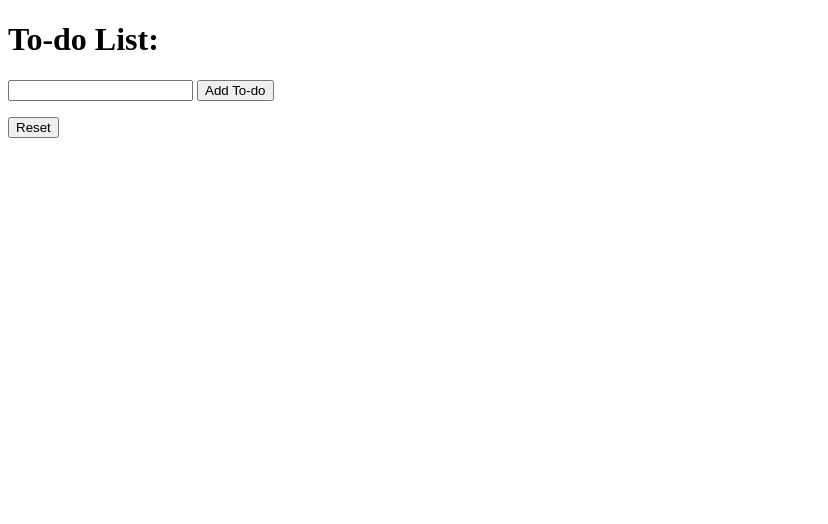
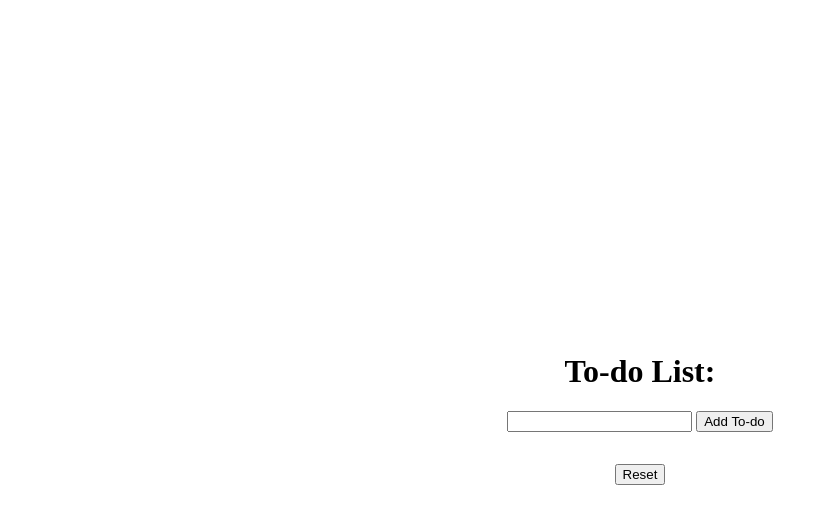
Before and after one commit to laurenhatchett/dom-todo-lab, a plain HTML site: page index.html in a window 1280 px wide. Shown: the whole page, without its empty margins (0-828 px from the left). Drawn offline with Linux system fonts and the light colour scheme.

Commit message:
revise solution

```diff
--- /dev/null
+++ b/css/style.css
@@ -0,0 +1,7 @@
+body {
+  display: flex;
+  flex-direction: column;
+  align-items: center;
+  justify-content: center;
+  min-height: 100vh;
+}
--- a/index.html
+++ b/index.html
@@ -4,13 +4,16 @@
   <meta charset="UTF-8">
   <meta http-equiv="X-UA-Compatible" content="IE=edge">
   <meta name="viewport" content="width=device-width, initial-scale=1.0">
+  <link rel="stylesheet" href="/css/style.css">
   <script defer src="/js/app.js"></script>
   <title>DOM Lab</title>
 </head>
 <body>
   <h1>To-do List:</h1>
-  <input id="todo-input" type="text">
-  <button id="submit-button">Add To-do</button>
+  <div>
+    <input id="todo-input" type="text">
+    <button id="submit-button">Add To-do</button>
+  </div>
   <ul id="todo-list"></ul>
   <button id="reset-button">Reset</button>
 </body>
```
